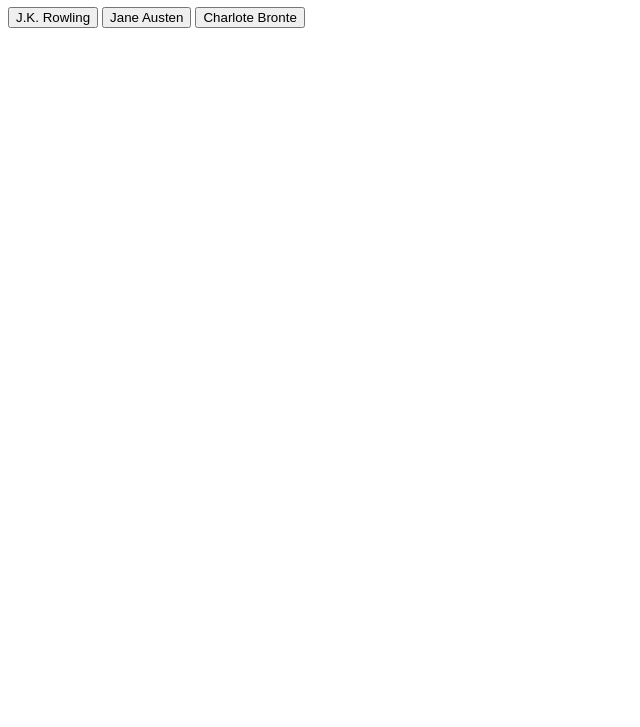
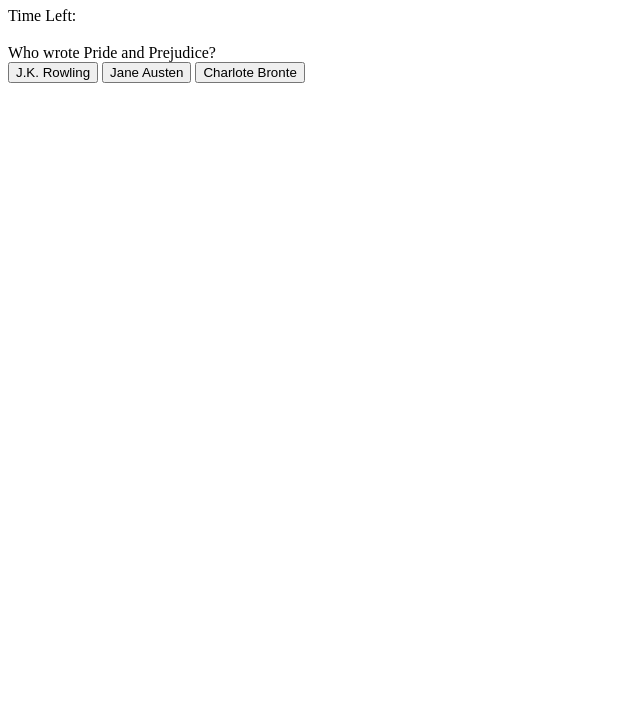
Before and after one commit to ciarram/TriviaGame, a plain HTML site: page index.html in a window 1280 px wide. Shown: the part 73-800 px from the top of the page, without its empty margins (0-640 px from the left). Drawn offline with nearby package versions, Linux system fonts and the light colour scheme.

Commit message:
added array to push objects to and added an index to grab them when a button is clicked

```diff
--- a/assets/javascript/app.js
+++ b/assets/javascript/app.js
@@ -8,101 +8,122 @@ $(document).ready(function(){
 var win = 0;
 var loss = 0;
 var unanswered = 0;
-var userGuess;
+var index = 0;
+var arrayOfQuestions = [];
+var endOfGame = 4;
 
 //Questions
 var firstQuestion = {
-    question1: "Who wrote Pride and Prejudice?",
-    firstFalseAnswer: "J.K. Rowling",
-    answer: "Jane Austen",
-    secondFalseAnswer: "Charlote Bronte",
+    question: "Who wrote Pride and Prejudice?",
+    firstAnswer: "J.K. Rowling",
+    secondAnswer: "Jane Austen",
+    thirdAnswer: "Charlote Bronte",
+    correct: 2,
+}
+var secondQuestion = {
+    question: "Which Charles Dickens work has over 100 movie adaptations?",
+    firstAnswer: "Great Expectations",
+    secondAnswer: "Oliver Twist",
+    thirdAnswer: "A Christmas Carol",
+    correct: 3,
+};
+var thirdQuestion = {
+    question: "When was the first Harry Potter book published?",
+    firstAnswer: "1997",
+    secondAnswer: "2010",
+    thirdAnswer: "2001",
+    correct: 1,
+};
+var fourthQuestion = {
+    question: "What is Florida author Zora Neale Hurston\s most famous work?",
+    firstAnswer: "Mules and Men",
+    secondAnswer: "Their Eyes Were Watching God",
+    thirdAnswer: "Jonah's Gourd Vine",
+    correct: 2,
+}
 
-    firstPossibility: function(){
-        if (userGuess == answer) {
-            console.log("Correct!");
-        } else if(userGuess == firstFalseAnswer || secondFalseAnswer){
-            console.log("Wrong!");
-        } else {
-            //timer gets to 0, goes to answer page automatically
-            console.log("sorry, time's up");
-        }
+arrayOfQuestions.push(firstQuestion);
+arrayOfQuestions.push(secondQuestion);
+arrayOfQuestions.push(thirdQuestion);
+arrayOfQuestions.push(fourthQuestion);
+
+function myQuestions(){
+$("#question").html(arrayOfQuestions[index].question);
+$("#first-answer").html(arrayOfQuestions[index].firstAnswer);
+$("#second-answer").html(arrayOfQuestions[index].secondAnswer);
+$("#third-answer").html(arrayOfQuestions[index].thirdAnswer);
+}
+
+myQuestions();
+
+//on timer
+// incr loss
+// incr index , test for end of game
+
+$("#first-answer").on('click', function(){
+    //console.log('That is your guess');
+    if(arrayOfQuestions[index].correct == 1){
+        console.log('good');
+    } else{
+        console.log('bad');
     }
-};
-$("#first-answer").html(firstQuestion.firstFalseAnswer);
-$("#second-answer").html(firstQuestion.answer);
-$("#third-answer").html(firstQuestion.secondFalseAnswer);
-    //console.log(firstQuestion.question1);
-    //console.log(firstQuestion.answer);
+    //index increment
+    index++;
+if(index == endOfGame){
+    index = 0;
+}
 
-var secondQuestion = {
-    question2: "Which Charles Dickens work has over 100 movie adaptations?",
-    secondFalseAnswer: "Great Expectations",
-    firstFalseAnswer: "Oliver Twist",
-    answer: "A Christmas Carol",
 
-    //function
-        //if (userGuess == answer) {
-            //console.log("Correct!");
-        //} else if(user guess == firstFalseAnswer || secondFalseAnswer){
-            //console.log("Wrong!");
-        //} else {
-            //timer gets to 0, goes to answer page automatically
-            //console.log("sorry, time's up");
-        //}
-};
+    myQuestions();
+
+
+    // if the index == end_of_game then call end function
+    // else call function that displays Q and answer
+    //$("#first-answer").html(firstAnswers[index]);
+});
+
+$('#second-answer').on('click', function(){
+    //console.log('That is your second guess');
+    if(arrayOfQuestions[index].correct == 2){
+        console.log('good');
+    } else{
+        console.log('bad');
+    }
+    index++;
+    if(index == endOfGame){
+        index = 0;
+    }
+    myQuestions();
+
+});
+
+$('#third-answer').on('click', function(){
+    //console.log('That is your third guess');
+    if(arrayOfQuestions[index].correct == 3){
+        console.log('good');
+    } else{
+        console.log('bad');
+    }
+    index++;
+    if(index == endOfGame){
+        index = 0;
+    }
+    myQuestions();
+
+});
+
+
     //console.log(secondQuestion.question2);
     //console.log(secondQuestion.firstFalseAnswer);
 
-var thirdQuestion = {
-    question3: "When was the first Harry Potter book published?",
-    answer: "1997",
-    secondFalseAnswer: "2010",
-    firstFalseAnswer: "2001",
-    //function
-        //if (userGuess == answer) {
-            //console.log("Correct!");
-        //} else if(user guess == firstFalseAnswer || secondFalseAnswer){
-            //console.log("Wrong!");
-        //} else {
-            //timer gets to 0, goes to answer page automatically
-            //console.log("sorry, time's up");
-        //}
-};
+
     //console.log(thirdQuestion.question3);
     //console.log(thirdQuestion.secondFalseAnswer);
-var fourthQuestion = {
-    question4: "What is Florida author Zora Neale Hurston\s most famous work?",
-    secondFalseAnswer: "Mules and Men",
-    answer: "Their Eyes Were Watching God",
-    firstFalseAnswer: "Jonah's Gourd Vine",
 
-    //function
-        //if (userGuess == answer) {
-            //console.log("Correct!");
-        //} else if(user guess == firstFalseAnswer || secondFalseAnswer){
-            //console.log("Wrong!");
-        //} else {
-            //timer gets to 0, goes to answer page automatically
-            //console.log("sorry, time's up");
-        //}
-}
 //console.log(fourthQuestion.question4);
 //console.log(fourthQuestion.answer);
 //console.log(fourthQuestion.firstFalseAnswer);
 //console.log(fourthQuestion.secondFalseAnswer);
 
-$("#first-answer").on('click', function(){
-    console.log('That is your guess');
-});
-
-$('#second-answer').on('click', function(){
-    console.log('That is your second guess');
 
 });
-
-$('#third-answer').on('click', function(){
-    console.log('That is your third guess');
-
-});
-
-});
--- a/index.html
+++ b/index.html
@@ -9,10 +9,10 @@
 </head>
 <body>
     <h1>Trivia for the Ages!</h1>
+    <div id="timer">Time Left:</div>
 
     <h3 class="start-game" type="button"></h3>
 
-    <div id="timer"></div>
 
     <section id="question"></section>
 
```
